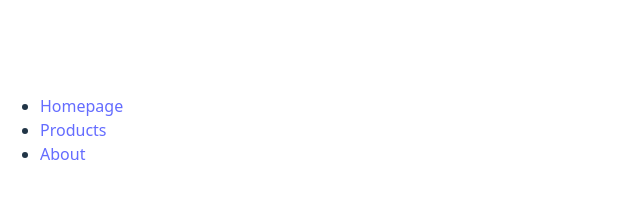
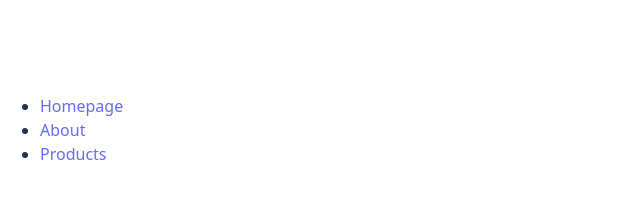
Before and after one commit to mauroanastasi/react-router, a React (Vite) app: page / in a window 1280 px wide. Shown: the part 216-425 px from the top of the page, without its empty margins (0-640 px from the left). Built offline with nearby package versions, Linux system fonts and the light colour scheme.

Commit message:
[UPD] ottimizzo MainNavbar

```diff
--- a/Components/MainNavbar.jsx
+++ b/Components/MainNavbar.jsx
@@ -2,19 +2,35 @@ import React from 'react'
 import { NavLink } from 'react-router-dom'
 
 const MainNavbar = () => {
+    const links = [
+        {
+            path: "/",
+            label: "Homepage"
+        },
+        {
+            path: "/about",
+            label: "About"
+        },
+        {
+            path: "/products",
+            label: "Products"
+        }
+    ]
+
+
     return (
+
+
         <header>
             <nav>
                 <ul>
-                    <li>
-                        <NavLink to="/">Homepage</NavLink>
-                    </li>
-                    <li>
-                        <NavLink to="/products">Products</NavLink>
-                    </li>
-                    <li>
-                        <NavLink to="/about">About</NavLink>
-                    </li>
+                    {links.map((link, index) => {
+                        return (
+                            <li key={index}>
+                                <NavLink to={link.path}>{link.label}</NavLink>
+                            </li>
+                        )
+                    })}
                 </ul>
             </nav>
         </header>
--- a/pages/About.jsx
+++ b/pages/About.jsx
@@ -1,5 +1,6 @@
 import React from 'react'
 import MainNavbar from '../Components/MainNavbar'
+
 
 const about = () => {
     return (
```
